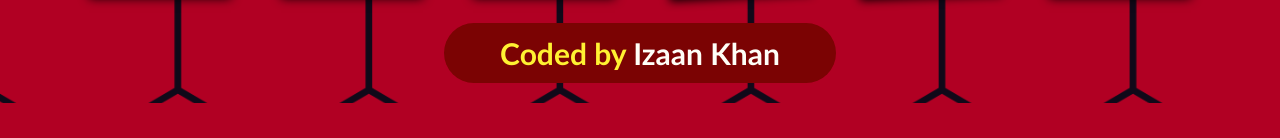
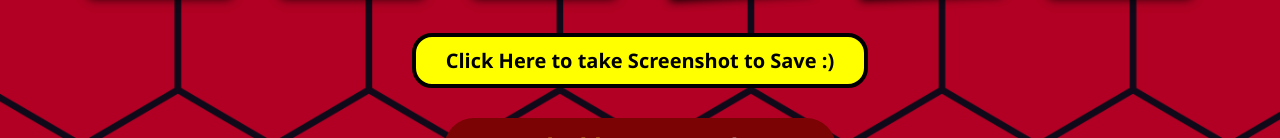
Before and after one commit to izaankhan0/to-do-list, a plain HTML site: page index.html in a window 1280 px wide. Shown: the part 1421-1559 px from the top of the page. Before the commit the page ends 1524 px from the top, so only its background shows below. Drawn offline with nearby package versions, Linux system fonts and the light colour scheme.

Commit message:
added a screenshot taking button

```diff
--- a/index.html
+++ b/index.html
@@ -6,6 +6,7 @@
     <title>Brain Stormer</title>
     <link rel="stylesheet" href="./styles/style.css">
     <link rel="icon" type="image/x-icon" href="./media/favicon.ico">
+    <script src="https://cdn.jsdelivr.net/npm/html2canvas@1.4.1/dist/html2canvas.min.js"></script>
 </head>
 <body>
 
@@ -62,11 +63,11 @@
                 <textarea name="" id="" class="note note-36 ext-1"></textarea>
             </div>
         </div>
+        <button id="screenshotButton">Click Here to take Screenshot to Save :)</button>
 
         <footer>
             <h2>Coded by <a href="https://izaankhan0.github.io/com/">Izaan Khan</a></h2>
         </footer>
-
     </div>
 <script src="./index.js"></script>
 </body>
--- a/index.js
+++ b/index.js
@@ -37,4 +37,14 @@ document.addEventListener('DOMContentLoaded', function() {
 
     // Attach event listener to the header input
     addEnterEventListener(inputHeader);
+
+    // Screenshot functionality
+    document.getElementById('screenshotButton').addEventListener('click', function() {
+        html2canvas(document.body).then(canvas => {
+            const link = document.createElement('a');
+            link.href = canvas.toDataURL('image/png');
+            link.download = 'screenshot.png';
+            link.click();
+        });
+    });
 });
--- a/styles/style.css
+++ b/styles/style.css
@@ -5,7 +5,7 @@
 
 }
 
-body {
+html, body {
     background-image: url(../media/b2.png);
     background-repeat: repeat;
     background-size: contain;
@@ -243,6 +243,7 @@ h5{
     background-color: rgb(123, 3, 3);
     padding: 10px 30px;
     border-radius: 30px;
+    text-align: center;
 }
 
 
@@ -357,3 +358,23 @@ h2>a:hover {
         font-size: 14px;
     }
 }
+
+#screenshotButton {
+    margin-top: 30px;
+    margin-bottom: 10px;
+    padding: 10px 30px;
+    font-size: 20px;
+    border: none;
+    border-radius: 20px;
+    cursor: pointer;
+    font-weight: 700;
+    font-family: 'Segoe UI', Tahoma, Geneva, Verdana, sans-serif;
+    transition: 200ms ease-in;
+    background-color: yellow;
+    border: solid 4px black;
+}
+#screenshotButton:hover{
+    background-color: rgb(123, 3, 3);
+    border: solid 4px aliceblue;
+    color: aliceblue;
+}
```
